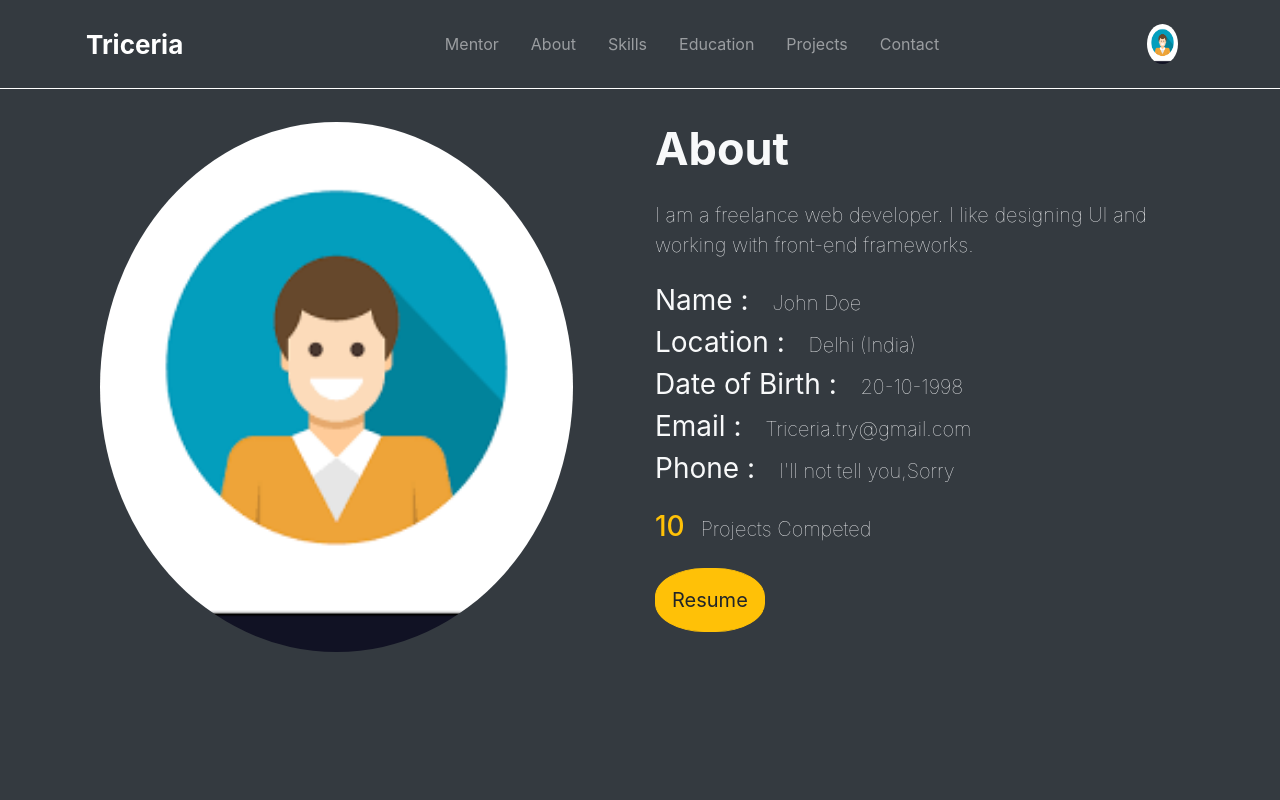
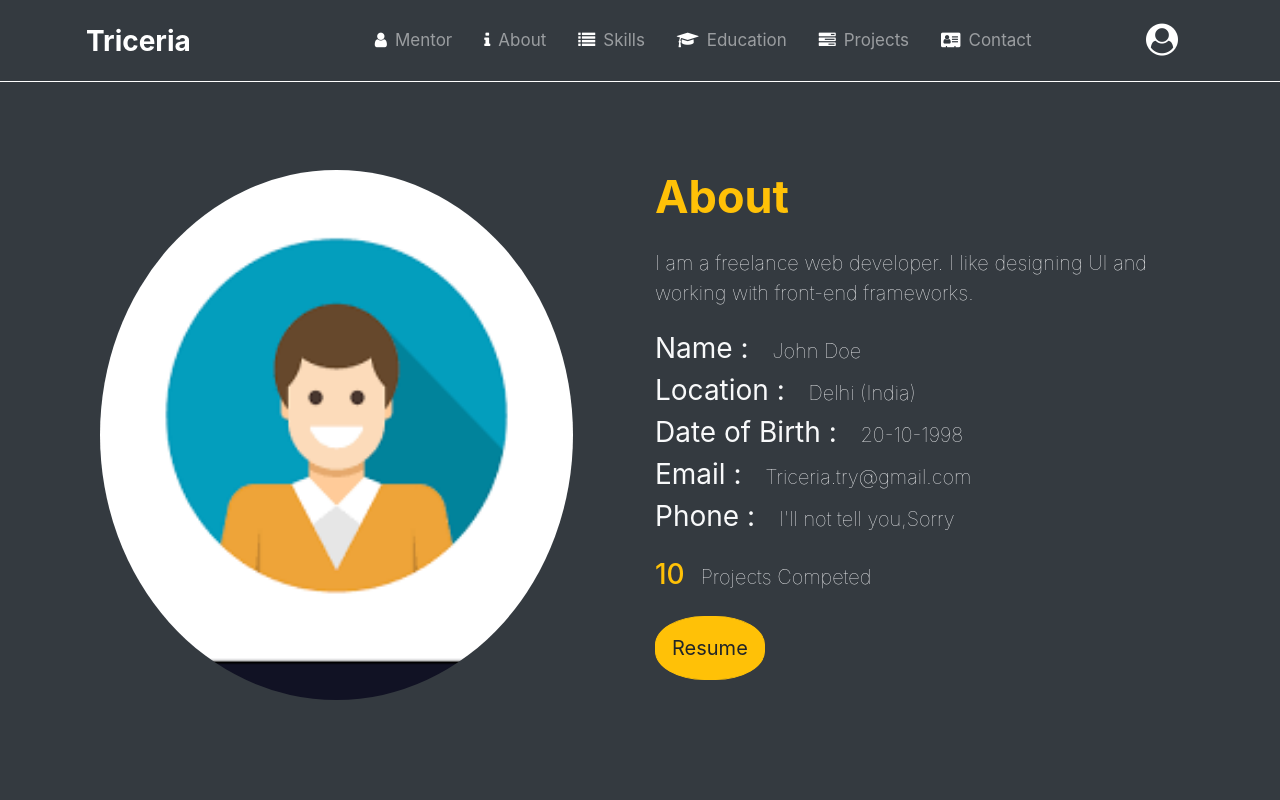
Before and after one commit to KishanSInghChauhan07/Profiling-webapp, a React (Create React App) app: page /Projects in a window 1280 px wide. Shown: the top 800 px of the page. Built offline with nearby package versions, Linux system fonts and the light colour scheme.

Commit message:
more Component

```diff
--- a/src/Components/About.js
+++ b/src/Components/About.js
@@ -6,12 +6,12 @@ class About extends Component{
 
     render(){
         return (
-            <div id="about" className="row about-me">
+            <div id="about" className="row about-me pt-5">
                 <div className="col-md-6">
                     <img id="avatar-image" src="/assets/images/download.png" alt="avatar"  />
                 </div>
                 <div className="col-md-6">
-                    <h1 className="font-weight-bold mb-4">About</h1>
+                    <h1 className="font-weight-bold text-warning mb-4">About</h1>
                     <h3 className="Info mb-4">I am a freelance web developer. I like designing UI and working with
                         front-end frameworks.
                     </h3>
--- a/src/Components/Navbar.js
+++ b/src/Components/Navbar.js
@@ -17,27 +17,28 @@ const Header = ( props ) => {
         <Collapse isOpen={isOpen} navbar>
           <Nav className="mr-auto" navbar>
             <NavItem>
-              <NavLink href="/" className="ml-3 nav">Mentor</NavLink>
+              <NavLink href="/" className="ml-3 nav"><i className="fa fa-user fa-sm pr-2 text-white"></i>Mentor</NavLink>
             </NavItem>
             <NavItem>
-              <NavLink href="" className="ml-3 nav">About</NavLink>
+              <NavLink href="" className="ml-3 nav"><i className="fa fa-info fa-md pr-2 text-white"></i>About</NavLink>
             </NavItem>
             <NavItem>
-              <NavLink href="" className="ml-3 nav">Skills</NavLink>
+              <NavLink href="" className="ml-3 nav"><i className="fa fa-list fa-sm text-white pr-2"></i>Skills</NavLink>
             </NavItem>
             <NavItem>
-              <NavLink href="" className="ml-3 nav">Education</NavLink>
+              <NavLink href="" className="ml-3 nav"><i className="fa fa-graduation-cap fa-sm pr-2 text-white"></i>Education</NavLink>
             </NavItem>
             <NavItem>
-              <NavLink href="" className="ml-3 nav">Projects</NavLink>
+              <NavLink href="" className="ml-3 nav"><i className="fa fa-tasks fa-sm pr-2 text-white"></i>Projects</NavLink>
             </NavItem>
             <NavItem>
-              <NavLink href="" className="ml-3 nav">Contact</NavLink>
+              <NavLink href="" className="ml-3 nav"><i className="fa fa-address-card fa-sm pr-2 text-white"></i>Contact</NavLink>
             </NavItem>
           </Nav>
           <NavbarText>
             <NavLink href="/">
-              <img src='assets/images/download.png' height="40" width="31" alt='nav-title' style={{ borderRadius: '50%' }}/>
+              {/* <img src='assets/images/download.png' height="40" width="31" alt='nav-title' style={{ borderRadius: '50%' }}/> */}
+              <i class="fa fa-user-circle fa-2x"></i>
             </NavLink>
           </NavbarText>
         </Collapse>
--- a/src/Styles/Navbar.css
+++ b/src/Styles/Navbar.css
@@ -1,5 +1,5 @@
 .nav{
-    font-size: 16px;
+    font-size: 17px;
 }
 
 
@@ -9,6 +9,6 @@
 
 
 .navbrand{
-    font-size: 26px;
-    padding-right:20%;
+    font-size: 28px;
+    padding-right:13%;
 }
```
Also changed, not shown: src/Components/Contact.js (added, +14 -0 lines), src/Components/Footer.js (added, +13 -0 lines), src/Components/Projects.js (added, +14 -0 lines), src/UserProfile.js (added, +15 -0 lines).
